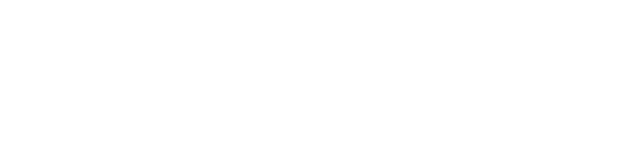
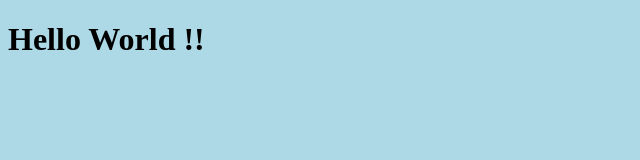
Before and after one commit to sjkim124/web2019, a plain HTML site: page index.html in a window 1280 px wide. Shown: the whole page, without its empty margins (0-640 px from the left). Drawn offline with Linux system fonts and the light colour scheme.

Commit message:
Add files via upload

```diff
--- a/index.html
+++ b/index.html
@@ -2,7 +2,9 @@
 <html>
 	<head>
 		<meta charset="utf-8">
+		<link rel="stylesheet" href="style.css">
 	</head>
 	<body>
+		<h1>Hello World !!</h1>
 	</body>
 </html>
```
